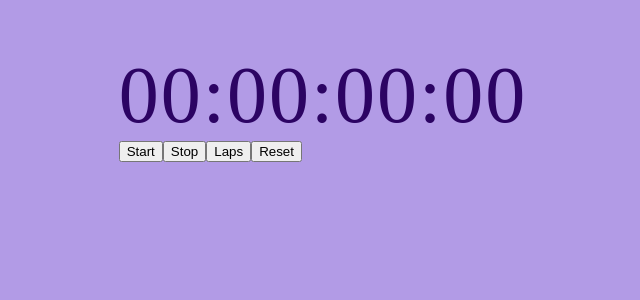
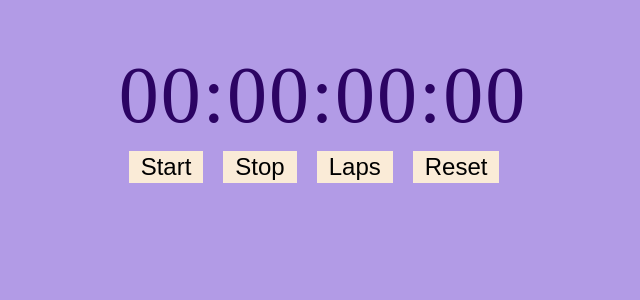
Before and after one commit to Shopify/eng-intern-assessment-react, a React app: page / in a window 1280 px wide. Shown: the top 300 px of the page, without its empty margins (317-957 px from the left). Built offline with nearby package versions, Linux system fonts and the light colour scheme.

Commit message:
added timer logic

```diff
--- a/src/App.css
+++ b/src/App.css
@@ -23,6 +23,17 @@ body {
 .timer-text {
   font-size: 5rem;
   margin: 0;
+
+}
+
+.stopwatchbutton-container button {
+  margin: 10px;
+  padding: 2px 12px;
+  border: none;
+  background-color: antiquewhite;
+  font-size: 1.5rem;
+
+
 
 }
 
--- a/src/StopWatch.tsx
+++ b/src/StopWatch.tsx
@@ -1,49 +1,50 @@
-import React, { useState, useEffect, useCallback } from 'react'
-import StopWatchButton from './StopWatchButton'
+import React, { useState, useEffect, useCallback } from "react";
+import StopWatchButton from "./StopWatchButton";
 
-export function timeCalulator(timeInSeconds: number): Array<number|string> {
-    let hours: number = Math.floor(timeInSeconds / 3600);
-    let minutes: number = Math.floor((timeInSeconds - (hours * 3600)) / 60);
-    let seconds: number = timeInSeconds - (hours * 3600) - (minutes * 60);
-    let milliseconds: number = Math.round((timeInSeconds - Math.floor(timeInSeconds)) * 1000);
+export function timeCalulator(time: number): Array<number | string> {
+    const hours = Math.floor(time / 360000);
+    const minutes = Math.floor((time % 360000) / 6000);
+    const seconds = Math.floor((time % 6000) / 100);
+    const milliseconds = time % 100;
 
-    let hoursFormatted = hours < 10?  `0${hours}` : hours;
-    let minutesFormatted = minutes < 10?  `0${minutes}` : minutes;
-    let secondsFormatted = seconds < 10?  `0${seconds}` : seconds;
-    let millisecondsFormatted = milliseconds < 10? `0${milliseconds}` : milliseconds;
+  let hoursFormatted = hours < 10 ? `0${hours}` : hours;
+  let minutesFormatted = minutes < 10 ? `0${minutes}` : minutes;
+  let secondsFormatted = seconds < 10 ? `0${seconds}` : seconds;
+  let millisecondsFormatted =
+    milliseconds < 10
+      ? `0${milliseconds}`
+      : `${milliseconds}`
 
-
-    return [hoursFormatted, minutesFormatted, secondsFormatted, millisecondsFormatted]
-
+  return [
+    hoursFormatted,
+    minutesFormatted,
+    secondsFormatted,
+    millisecondsFormatted,
+  ];
 }
 
-
-
 export default function StopWatch() {
-    const[timeInSeconds, setTimeInSections]=useState(0);
-    const[timerArray, setTimerArray]=useState<Array<number|string>>([]);
+  const [time, setTime] = useState(0);
+  const [timerArray, setTimerArray] = useState<Array<number | string>>([]);
 
   useEffect(() => {
-        let timeArray: Array<number|string> =timeCalulator(timeInSeconds);
-        setTimerArray(timeArray);
-    },[timeInSeconds]);
+    setTimerArray(timeCalulator(time));
+  }, [time]);
 
-    return(
+  return (
     <div>
-       <div className='stopwatch-container'>
-        <p className='timer-text'>{timerArray[0]}</p>
+      <div className="stopwatch-container">
+        <p className="timer-text">{timerArray[0]}</p>
         <span>:</span>
-        <p className='timer-text'>{timerArray[1]}</p>
+        <p className="timer-text">{timerArray[1]}</p>
         <span>:</span>
-        <p className='timer-text'>{timerArray[2]}</p>
+        <p className="timer-text">{timerArray[2]}</p>
         <span>:</span>
-        <p className='timer-text'>{timerArray[3]}</p>
+        <p className="timer-text">{timerArray[3]}</p>
       </div>
       <div>
-        <StopWatchButton></StopWatchButton>
+        <StopWatchButton setTime={setTime}></StopWatchButton>
       </div>
     </div>
-
-
-    )
+  );
 }
--- a/src/StopWatchButton.tsx
+++ b/src/StopWatchButton.tsx
@@ -1,18 +1,51 @@
-import React from 'react'
+import React, { useState } from 'react'
+
 
 // Maximum number of laps that can be recorded
 const maxLaps = 25;
 
 
+type Props = {
+    setTime: Function
+}
+  export default function StopWatchButton(props:Props) {
+
+    const {setTime} = props;
+    const [intervalId, setIntervalId]=useState<number>(0);
+
+    const handleStartButton = (e: object) => {
+        let interval:any = setInterval(() => {
+            setTime((prev:number) => prev + 1);
+        }, 10);
+
+        setIntervalId(interval);
+    }
 
 
-  export default function StopWatchButton() {
+
+    const handleStopButton = () => {
+        clearInterval(intervalId);
+
+    }
+
+    const handleLapsButton = () => {
+
+
+    }
+
+    const handleResetButton = () => {
+        clearInterval(intervalId);
+        setTime(0);
+        }
+
+
+
     return (
-        <div>
-            <button>Start</button>
-            <button>Stop</button>
+        <div className='stopwatchbutton-container'>
+            <button onClick={handleStartButton}>Start</button>
+            <button onClick={handleStopButton}>Stop</button>
             <button>Laps</button>
-            <button>Reset</button>
+            <button onClick={handleResetButton}>Reset</button>
         </div>
     )
   }
```
Lines whose indentation alone changed are shown as unchanged.
